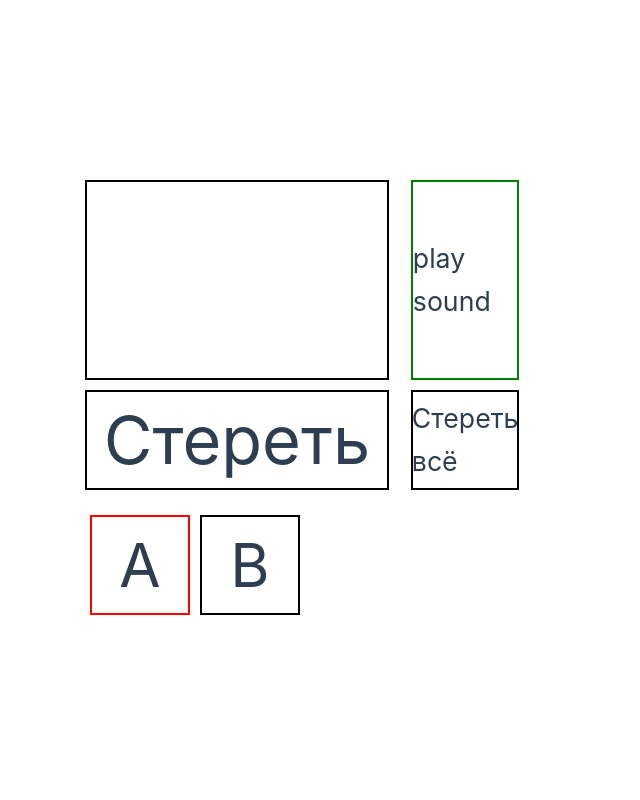
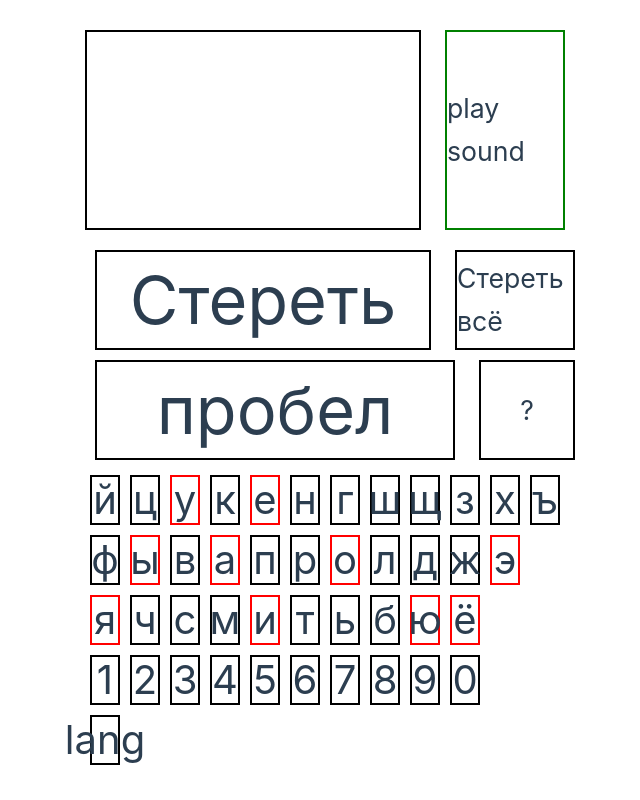
Before and after one commit to apodisation13/keyboard, a Vue app: page / in a window 1280 px wide. Shown: the whole page, without its empty margins (555-1195 px from the left). Built offline with nearby package versions, Linux system fonts and the light colour scheme.

Commit message:
gh-pages

```diff
--- a/src/components/KeyboardPage.vue
+++ b/src/components/KeyboardPage.vue
@@ -1,11 +1,15 @@
 <script>
-import LetterComp from "@/components/LetterComp.vue";
+import LetterComp from "@/components/LetterComp.vue"
+import { alphabet, numbers } from "@/lib/alphabet"
 
 export default {
   components: {LetterComp},
   data() {
     return {
       text: "",
+      alphabet: alphabet,
+      numbers: numbers,
+      language: "RU",
     }
   },
   methods: {
@@ -13,10 +17,17 @@ export default {
       this.text += letter
     },
     deleteSymbol() {
-      this.text = this.text.slice(0, -1);
+      this.text = this.text.slice(0, -1)
     },
     deleteAll() {
       this.text = ""
+    },
+    switchLang() {
+      if (this.language === "RU") {
+        this.language = "ENG"
+        return
+      }
+      this.language = "RU"
     },
   }
 }
@@ -36,11 +47,54 @@ export default {
     <div class="erase_all" @click="deleteAll">Стереть всё</div>
   </div>
 
-  <div class="letters">
-    <div class="first_line">
-      <LetterComp letter="A" is-vowel @on-click="onClick" />
-      <LetterComp letter="B" @on-click="onClick" />
-    </div>
+  <div class="erase">
+    <div class="space" @click="onClick(' ')">пробел</div>
+    <div class="symbol" @click="onClick('?')">?</div>
+  </div>
+
+  <div class="first_line" v-for="letter in alphabet[1]">
+    <LetterComp
+        v-if="letter[language]"
+        :letter="letter[language]?.value"
+        :is-vowel="letter[language]?.isVowel"
+        @on-click="onClick"
+    />
+  </div>
+  <br/>
+
+  <div class="first_line" v-for="letter in alphabet[2]">
+    <LetterComp
+        v-if="letter[language]"
+        :letter="letter[language]?.value"
+        :is-vowel="letter[language]?.isVowel"
+        @on-click="onClick"
+    />
+  </div>
+  <br/>
+
+  <div class="first_line" v-for="letter in alphabet[3]">
+    <LetterComp
+        v-if="letter[language]"
+        :letter="letter[language]?.value"
+        :is-vowel="letter[language]?.isVowel"
+        @on-click="onClick"
+    />
+  </div>
+  <br/>
+
+  <div class="first_line" v-for="number in numbers">
+    <LetterComp
+        :letter="number.toString()"
+        @on-click="onClick"
+    />
+  </div>
+  <br/>
+
+  <div class="first_line">
+    <LetterComp
+        letter="lang"
+        @on-click="switchLang"
+    />
   </div>
 
 </div>
@@ -78,11 +132,13 @@ export default {
   width: 100%;
   height: 100px;
   //border: solid 2px red;
+  margin: 10px;
 }
 .first_line {
-  display: flex;
-  flex-direction:row;
+  display: inline-block;
+  flex-direction: row;
   height: 100%;
+  //border: solid 1px green;
 }
 .backspace {
   float: left;
@@ -104,4 +160,24 @@ export default {
   align-items: center;
   display: flex;
 }
+.space {
+  float: left;
+  width: 75%;
+  border: solid 2px black;
+  height: 100%;
+  font-size: 50pt;
+  justify-content: center;
+  align-items: center;
+  display: flex;
+}
+.symbol {
+  float: right;
+  width: 20%;
+  height: 100%;
+  border: solid 2px black;
+  font-size: 20pt;
+  justify-content: center;
+  align-items: center;
+  display: flex;
+}
 </style>
--- a/src/components/LetterComp.vue
+++ b/src/components/LetterComp.vue
@@ -31,9 +31,9 @@ export default {
 
 <style scoped>
 .letter {
-  width: 100px;
-  height: 100px;
-  font-size: 45pt;
+  width: 30px;
+  height: 50px;
+  font-size: 30pt;
   display: flex;
   justify-content: center;
   align-items: center;
--- /dev/null
+++ b/src/lib/alphabet.js
@@ -0,0 +1,45 @@
+const alphabet = {
+  1: [
+        {"RU": {value: "й"}, "ENG": {value: "q"}},
+        {"RU": {value: "ц"}, "ENG": {value: "w"}},
+        {"RU": {value: "у", isVowel: true}, "ENG": {value: "e", isVowel: true}},
+        {"RU": {value: "к"}, "ENG": {value: "r"}},
+        {"RU": {value: "е", isVowel: true}, "ENG": {value: "t"}},
+        {"RU": {value: "н"}, "ENG": {value: "y", isVowel: true}},
+        {"RU": {value: "г",}, "ENG": {value: "u", isVowel: true}},
+        {"RU": {value: "ш"}, "ENG": {value: "i", isVowel: true}},
+        {"RU": {value: "щ"}, "ENG": {value: "o", isVowel: true}},
+        {"RU": {value: "з"}, "ENG": {value: "p"}},
+        {"RU": {value: "х"}},
+        {"RU": {value: "ъ"}},
+  ],
+  2: [
+        {"RU": {value: "ф"}, "ENG": {value: "a", isVowel: true}},
+        {"RU": {value: "ы", isVowel: true}, "ENG": {value: "s"}},
+        {"RU": {value: "в"}, "ENG": {value: "d"}},
+        {"RU": {value: "а", isVowel: true}, "ENG": {value: "f"}},
+        {"RU": {value: "п"}, "ENG": {value: "g"}},
+        {"RU": {value: "р"}, "ENG": {value: "h"}},
+        {"RU": {value: "о", isVowel: true}, "ENG": {value: "j"}},
+        {"RU": {value: "л"}, "ENG": {value: "k"}},
+        {"RU": {value: "д"}, "ENG": {value: "l"}},
+        {"RU": {value: "ж"}},
+        {"RU": {value: "э", isVowel: true}},
+  ],
+  3: [
+        {"RU": {value: "я", isVowel: true}, "ENG": {value: "z"}},
+        {"RU": {value: "ч"}, "ENG": {value: "x"}},
+        {"RU": {value: "с"}, "ENG": {value: "c"}},
+        {"RU": {value: "м"}, "ENG": {value: "v"}},
+        {"RU": {value: "и", isVowel: true}, "ENG": {value: "b"}},
+        {"RU": {value: "т"}, "ENG": {value: "n"}},
+        {"RU": {value: "ь"}, "ENG": {value: "m"}},
+        {"RU": {value: "б"}},
+        {"RU": {value: "ю", isVowel: true}},
+        {"RU": {value: "ё", isVowel: true}},
+  ],
+}
+
+const numbers = [1, 2, 3, 4, 5, 6, 7, 8, 9, 0]
+
+export { alphabet, numbers }
```
